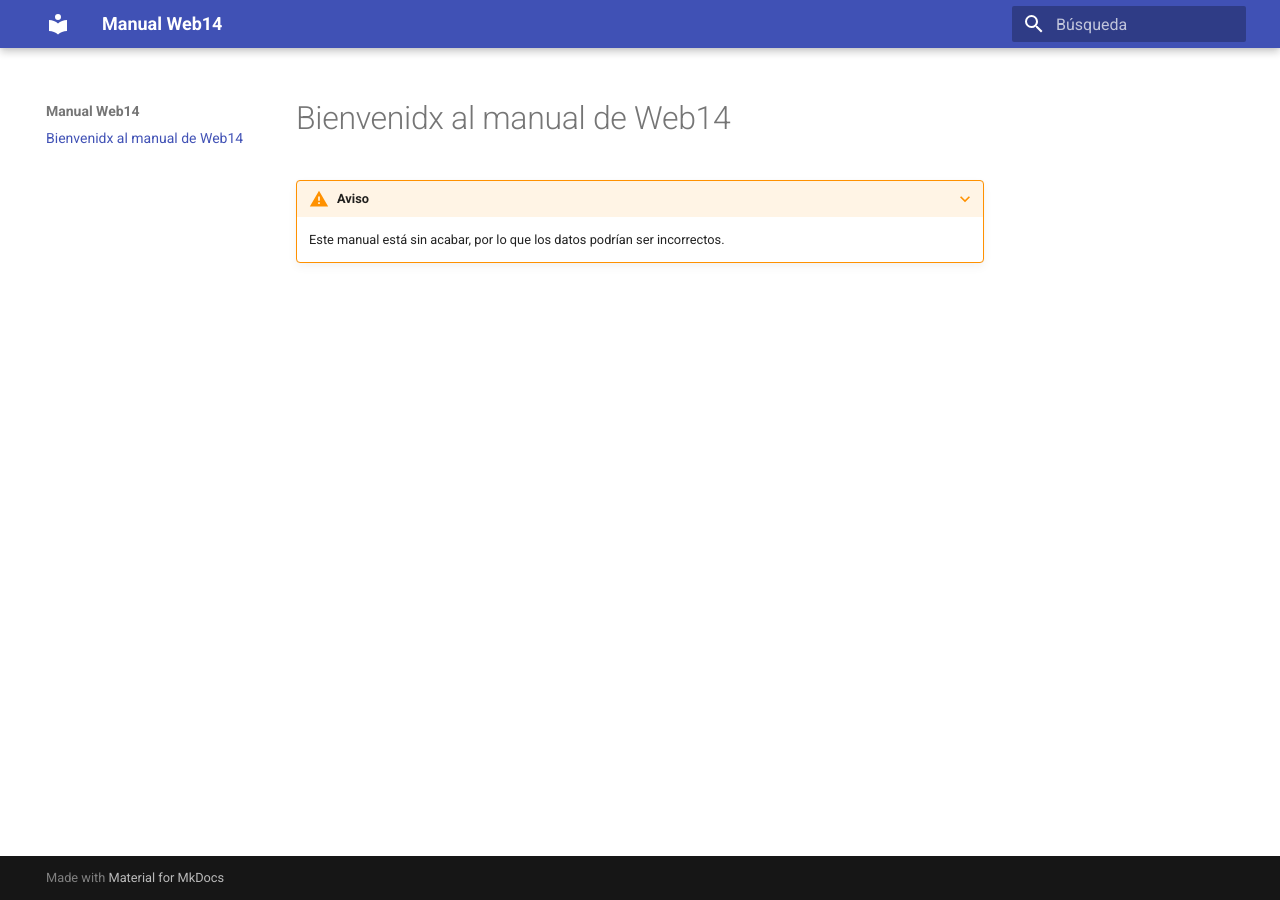
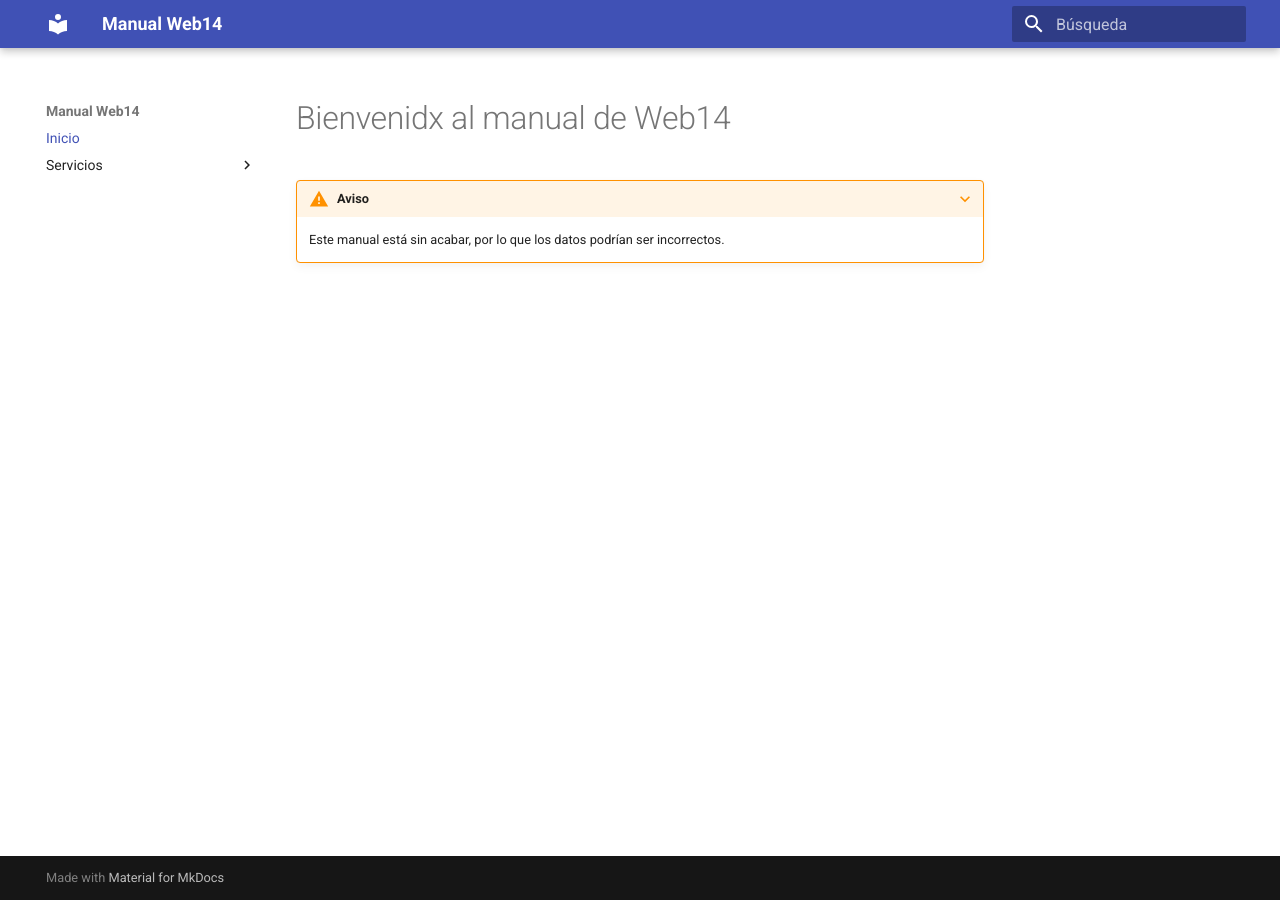
Before and after one commit to Web14-eu/manual, an MkDocs documentation site: the page built from docs/index.md, in a window 1280 px wide. Built offline with MkDocs 1.6.1 and Material for MkDocs 9.7.7, drawn with Linux system fonts in a browser that asks for light colours; part of the change alters nothing that is shown.

Commit message:
Update mkdocs.yml

```diff
--- a/mkdocs.yml
+++ b/mkdocs.yml
@@ -7,3 +7,7 @@ markdown_extensions:
   - admonition
   - pymdownx.details
   - pymdownx.superfences
+nav:
+  - Inicio: 'index.md'
+  - Servicios:
+    - "Inicio de sesión": 'login.md'
```
